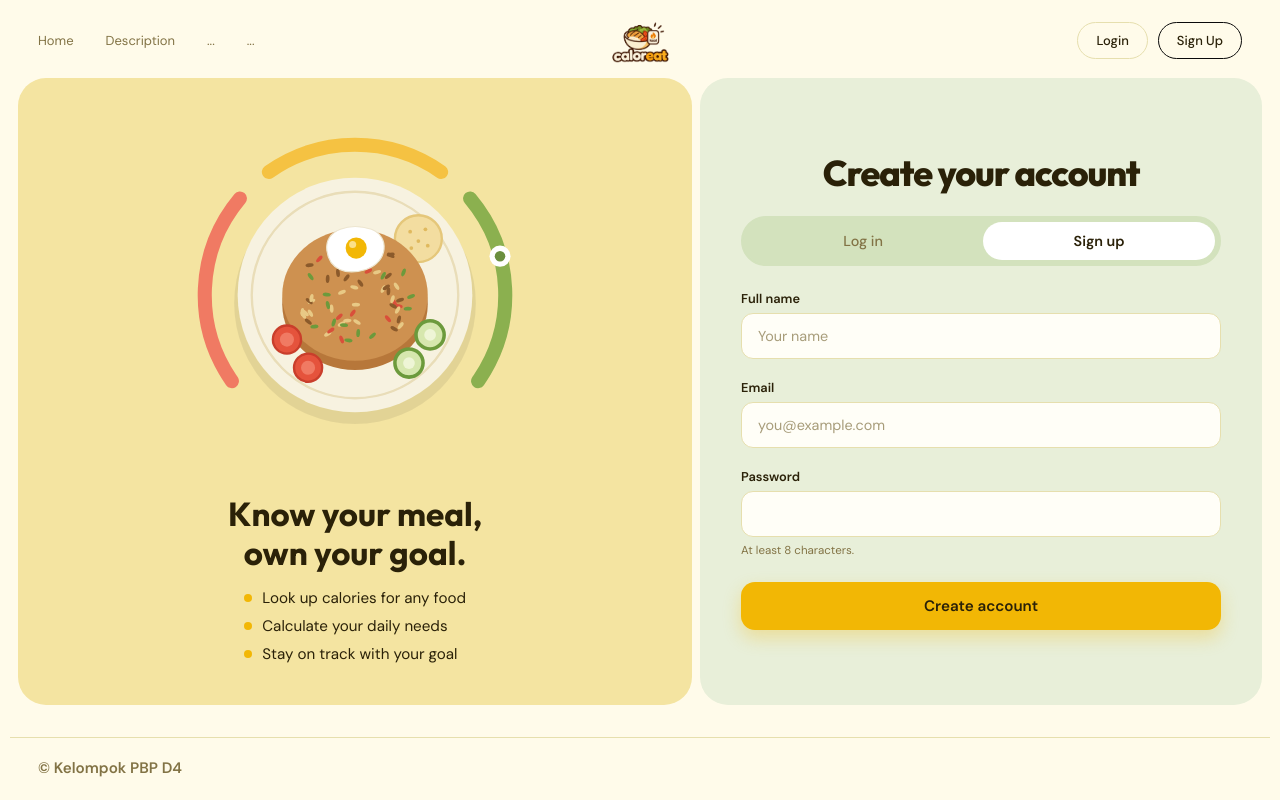
After one commit to pbp-kelompok-d4/CALOREAT, a Django app: page /register/ in a window 1280 px wide. The commit adds this page. Run offline with Django 5.2, Linux system fonts and the light colour scheme.

Commit message:
feat: - Menambahkan path untuk register.html dan login.html - Membuat model RegisterForm - Membuat register.html dan auth.css

```diff
--- /dev/null
+++ b/main/forms.py
@@ -0,0 +1,42 @@
+from django import forms
+from django.contrib.auth.models import User
+from django.contrib.auth.password_validation import validate_password
+
+
+class RegisterForm(forms.ModelForm):
+    full_name = forms.CharField(
+        max_length=150,
+        widget=forms.TextInput(attrs={"placeholder": "Your name"}),
+    )
+    email = forms.EmailField(
+        widget=forms.EmailInput(attrs={"placeholder": "you@example.com"}),
+    )
+    password = forms.CharField(
+        min_length=8,
+        widget=forms.PasswordInput(),
+    )
+
+    class Meta:
+        model = User
+        fields = []
+
+    def clean_email(self):
+        email = self.cleaned_data["email"].lower()
+        if User.objects.filter(username=email).exists():
+            raise forms.ValidationError("Email ini sudah terdaftar.")
+        return email
+
+    def clean_password(self):
+        password = self.cleaned_data["password"]
+        validate_password(password)
+        return password
+
+    def save(self, commit=True):
+        user = super().save(commit=False)
+        user.username = self.cleaned_data["email"]
+        user.email = self.cleaned_data["email"]
+        user.first_name = self.cleaned_data["full_name"]
+        user.set_password(self.cleaned_data["password"])
+        if commit:
+            user.save()
+        return user
--- a/main/urls.py
+++ b/main/urls.py
@@ -6,6 +6,8 @@ app_name = "main"
 
 urlpatterns = [
     path("", show_main, name="show_main"),
+
+    path("register/", register, name="register"),
+    path("login/", login_user, name="login"),
+    path("logout/", logout_user, name="logout"),
 ]
-
-## masih kosong karena belum di setting di view
--- a/main/views.py
+++ b/main/views.py
@@ -4,6 +4,47 @@ from django.contrib.auth import login, logout
 from django.contrib.auth.forms import AuthenticationForm, UserCreationForm
 from django.shortcuts import redirect, render
 
+from main.forms import RegisterForm
+import datetime
+
 # Menampilkan main.
 def show_main(request):
     return render(request, "index.html")
+
+def register(request):
+    form = RegisterForm(request.POST or None)
+
+    if request.method == "POST" and form.is_valid():
+        form.save()
+        messages.success(request, "Akun berhasil dibuat. Silakan login.")
+        return redirect("main:login")
+
+    context = {
+        "name": "",
+        "form": form,
+    }
+    return render(request, "register.html", context)
+
+# BELUM SELESAI
+def login_user(request):
+    form = AuthenticationForm(request, data=request.POST or None)
+
+    if request.method == "POST" and form.is_valid():
+        login(request, form.get_user())
+        response = redirect("main:show_main")
+        response.set_cookie('last_login', datetime.datetime.now().strftime('%Y-%m-%d %H:%M:%S'))
+        return response
+
+    context = {
+        "name": "",
+        "form": form,
+    }
+    return render(request, "login.html", context)
+
+# BELUM SELESAI
+def logout_user(request):
+    logout(request)
+
+    response = redirect("main:show_main")
+    response.delete_cookie('last_login')
+    return response
--- /dev/null
+++ b/static/css/auth.css
@@ -0,0 +1,276 @@
+@import url("https://fonts.googleapis.com/css2?family=DM+Sans:wght@400;500;600&family=Outfit:wght@600;700;800&display=swap");
+
+
+body:has(.auth-page) {
+  display: flex;
+  flex-direction: column;
+  min-height: 100dvh;
+}
+
+.auth-page {
+  --auth-green: #e8efd9;
+  --auth-green-dark: #d3e2bd;
+  --auth-field: #fffef7;
+  --auth-radius: 28px;
+
+  flex: 1;
+  min-height: 560px;
+
+  box-sizing: border-box;
+  display: grid;
+  grid-template-columns: 1.2fr 1fr;
+  gap: 8px;
+  padding: 8px;
+  background: var(--card);
+  color: var(--ink);
+  font-family: "DM Sans", system-ui, sans-serif;
+}
+
+.auth-page *,
+.auth-page *::before,
+.auth-page *::after {
+  box-sizing: border-box;
+}
+
+/* PANEL KIRI: GAMBAR DAN TAGLINE */
+
+.auth-visual {
+  display: flex;
+  flex-direction: column;
+  align-items: center;
+  justify-content: center;
+  min-height: 0;
+  padding: 32px;
+  border-radius: var(--auth-radius);
+  background: var(--hero-top);
+}
+
+.auth-slides {
+  position: relative;
+  flex: none;
+  width: 100%;
+  height: clamp(260px, 44vh, 440px);
+}
+
+.auth-slide {
+  position: absolute;
+  inset: 0;
+  width: 100%;
+  height: 100%;
+  object-fit: contain;
+  opacity: 0;
+  animation: auth-fade 15s infinite;
+}
+
+.auth-slide:nth-child(1) {
+  animation-delay: 0s;
+}
+
+.auth-slide:nth-child(2) {
+  animation-delay: 5s;
+}
+
+.auth-slide:nth-child(3) {
+  animation-delay: 10s;
+}
+
+/* ANIMASI SLIDE GAMBAR */
+@keyframes auth-fade {
+  0%    { opacity: 0; }
+  5%    { opacity: 1; }
+  33.3% { opacity: 1; }
+  38.3% { opacity: 0; }
+  100%  { opacity: 0; }
+}
+
+.auth-tagline {
+  margin: 24px 0 16px;
+  font-family: "Outfit", sans-serif;
+  font-size: clamp(1.75rem, 2.6vw, 2.25rem);
+  font-weight: 700;
+  line-height: 1.15;
+  text-align: center;
+  color: var(--ink);
+}
+
+.auth-points {
+  margin: 0;
+  padding: 0;
+  list-style: none;
+  display: grid;
+  gap: 8px;
+  font-size: 0.95rem;
+  color: var(--ink);
+}
+
+.auth-points li {
+  display: flex;
+  align-items: center;
+  gap: 10px;
+}
+
+.auth-points li::before {
+  content: "";
+  flex: none;
+  width: 8px;
+  height: 8px;
+  border-radius: 50%;
+  background: var(--yellow);
+}
+
+/* PANEL KANAN: FORM */
+
+.auth-panel {
+  display: flex;
+  align-items: center;
+  justify-content: center;
+  min-height: 0;
+  padding: 24px;
+  border-radius: var(--auth-radius);
+  background: var(--auth-green);
+}
+
+.auth-card {
+  width: 100%;
+  max-width: 480px;
+}
+
+.auth-title {
+  margin: 0 0 24px;
+  font-family: "Outfit", sans-serif;
+  font-size: clamp(1.9rem, 2.8vw, 2.5rem);
+  font-weight: 800;
+  line-height: 1.1;
+  text-align: center;
+  color: var(--ink);
+}
+
+/* TOGGLE LOG IN / SIGN UP  */
+.auth-toggle {
+  display: grid;
+  grid-template-columns: 1fr 1fr;
+  gap: 4px;
+  margin-bottom: 24px;
+  padding: 4px;
+  border-radius: 999px;
+  background: var(--auth-green-dark);
+  border: 2px solid var(--auth-green-dark);
+}
+
+.auth-toggle a {
+  padding: 10px 0;
+  border-radius: 999px;
+  text-align: center;
+  text-decoration: none;
+  font-size: 0.9rem;
+  font-weight: 500;
+  color: var(--muted);
+  transition: color 0.15s ease;
+}
+
+.auth-toggle a:hover {
+  color: var(--ink);
+}
+
+.auth-toggle a.is-active {
+  background: #fff;
+  color: var(--ink);
+  font-weight: 600;
+}
+
+/* FIELD */
+.auth-form {
+  display: grid;
+  gap: 20px;
+}
+
+.auth-field {
+  display: grid;
+  gap: 6px;
+}
+
+.auth-field label {
+  font-size: 0.8rem;
+  font-weight: 600;
+  color: var(--ink);
+}
+
+.auth-field input {
+  width: 100%;
+  padding: 13px 16px;
+  border: 1px solid var(--line);
+  border-radius: 12px;
+  background: var(--auth-field);
+  font: inherit;
+  font-size: 0.9rem;
+  color: var(--ink);
+  transition: border-color 0.15s ease, box-shadow 0.15s ease;
+}
+
+.auth-field input::placeholder {
+  color: var(--muted);
+  opacity: 0.7;
+}
+
+.auth-field input:focus-visible {
+  outline: none;
+  border-color: var(--yellow-dark);
+  box-shadow: 0 0 0 3px rgba(242, 183, 5, 0.3);
+}
+
+.auth-hint {
+  margin: 0;
+  font-size: 0.72rem;
+  color: var(--muted);
+}
+
+.auth-error {
+  margin: 0;
+  font-size: 0.78rem;
+  font-weight: 500;
+  color: #b3261e;
+}
+
+.auth-field.has-error input {
+  border-color: #b3261e;
+}
+
+/* BUTTON */
+.auth-submit {
+  margin-top: 4px;
+  padding: 14px 0;
+  border: 0;
+  border-radius: 14px;
+  background: var(--yellow);
+  font: inherit;
+  font-size: 0.95rem;
+  font-weight: 600;
+  color: var(--ink);
+  cursor: pointer;
+  box-shadow: 0 8px 18px rgba(242, 183, 5, 0.3);
+  transition: background 0.15s ease, transform 0.1s ease;
+}
+
+.auth-submit:hover {
+  background: var(--yellow-dark);
+}
+
+.auth-submit:active {
+  transform: translateY(1px);
+}
+
+.auth-submit:focus-visible {
+  outline: 3px solid var(--ink);
+  outline-offset: 2px;
+}
+
+
+@media (prefers-reduced-motion: reduce) {
+  .auth-slide {
+    animation: none;
+  }
+
+  .auth-slide:nth-child(1) {
+    opacity: 1;
+  }
+}
--- a/templates/base.html
+++ b/templates/base.html
@@ -8,6 +8,7 @@
   <link rel="preconnect" href="https://fonts.gstatic.com" crossorigin>
   <link href="https://fonts.googleapis.com/css2?family=DM+Sans:wght@400;500&family=Outfit:wght@500;700&display=swap" rel="stylesheet">
   <link rel="stylesheet" href="/static/css/style.css">
+  <link rel="stylesheet" href="/static/css/auth.css">
   <title>{% block title %}CALOREAT{% endblock %}</title>
 </head>
 <body>
@@ -26,7 +27,7 @@
 
             <div class="nav-actions">
             <a class="btn btn-soft" href="#">Login</a>
-            <a class="btn btn-outline" href="#">Sign Up</a>
+            <a class="btn btn-outline" href="{% url 'main:register' %}">Sign Up</a>
             </div>
         </header>
         {% block content %} {% endblock content %}
--- /dev/null
+++ b/templates/register.html
@@ -0,0 +1,76 @@
+{% extends 'base.html' %}
+{% load static %}
+
+{% block content %}
+<link rel="stylesheet" href="{% static 'css/authentication_page.css' %}">
+
+<main class="auth-page">
+
+  <!-- PANEL KIRI: GAMBAR DAN TAGLINE -->
+  <section class="auth-visual">
+    <div class="auth-slides">
+      <img class="auth-slide" src="{% static 'img/auth_page/indomie.svg' %}" alt="gambar mie rebus">
+      <img class="auth-slide" src="{% static 'img/auth_page/nasi-goreng.svg' %}" alt="gambar nasi goreng">
+      <img class="auth-slide" src="{% static 'img/auth_page/nasi-uduk.svg' %}" alt="nasi uduk">
+    </div>
+
+    <h2 class="auth-tagline">Know your meal,<br>own your goal.</h2>
+
+    <ul class="auth-points">
+      <li>Look up calories for any food</li>
+      <li>Calculate your daily needs</li>
+      <li>Stay on track with your goal</li>
+    </ul>
+  </section>
+
+  <!-- PANEL KANAN:  FORM -->
+  <section class="auth-panel">
+    <div class="auth-card">
+      <h1 class="auth-title">Create your account</h1>
+
+      <nav class="auth-toggle" aria-label="Pilih halaman">
+        <a href="{% url 'main:login' %}">Log in</a>
+        <a href="{% url 'main:register' %}" class="is-active" aria-current="page">Sign up</a>
+      </nav>
+
+      <form class="auth-form" method="post" novalidate>
+        {% csrf_token %}
+
+        {% if form.non_field_errors %}
+          {% for error in form.non_field_errors %}
+            <p class="auth-error">{{ error }}</p>
+          {% endfor %}
+        {% endif %}
+
+        <div class="auth-field {% if form.full_name.errors %}has-error{% endif %}">
+          <label for="{{ form.full_name.id_for_label }}">Full name</label>
+          {{ form.full_name }}
+          {% for error in form.full_name.errors %}
+            <p class="auth-error">{{ error }}</p>
+          {% endfor %}
+        </div>
+
+        <div class="auth-field {% if form.email.errors %}has-error{% endif %}">
+          <label for="{{ form.email.id_for_label }}">Email</label>
+          {{ form.email }}
+          {% for error in form.email.errors %}
+            <p class="auth-error">{{ error }}</p>
+          {% endfor %}
+        </div>
+
+        <div class="auth-field {% if form.password.errors %}has-error{% endif %}">
+          <label for="{{ form.password.id_for_label }}">Password</label>
+          {{ form.password }}
+          <p class="auth-hint">At least 8 characters.</p>
+          {% for error in form.password.errors %}
+            <p class="auth-error">{{ error }}</p>
+          {% endfor %}
+        </div>
+
+        <button type="submit" class="auth-submit">Create account</button>
+      </form>
+    </div>
+  </section>
+
+</main>
+{% endblock %}
--- a/templates/sign_up.html
+++ /dev/null
@@ -1 +0,0 @@
-<!-- masih kosong -->
```
Also changed, not shown: static/img/auth_page/indomie.svg (added), static/img/auth_page/nasi-goreng.svg (added), static/img/auth_page/nasi-uduk.svg (added).
